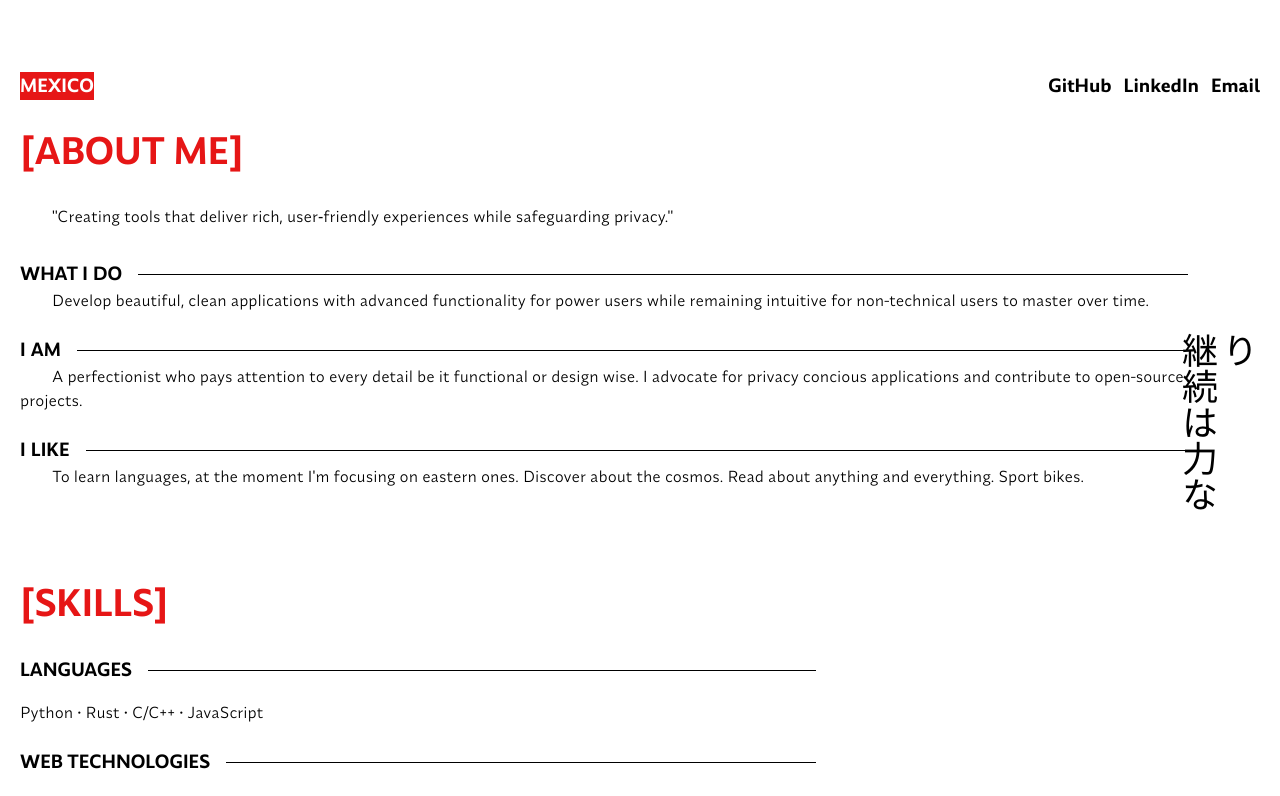
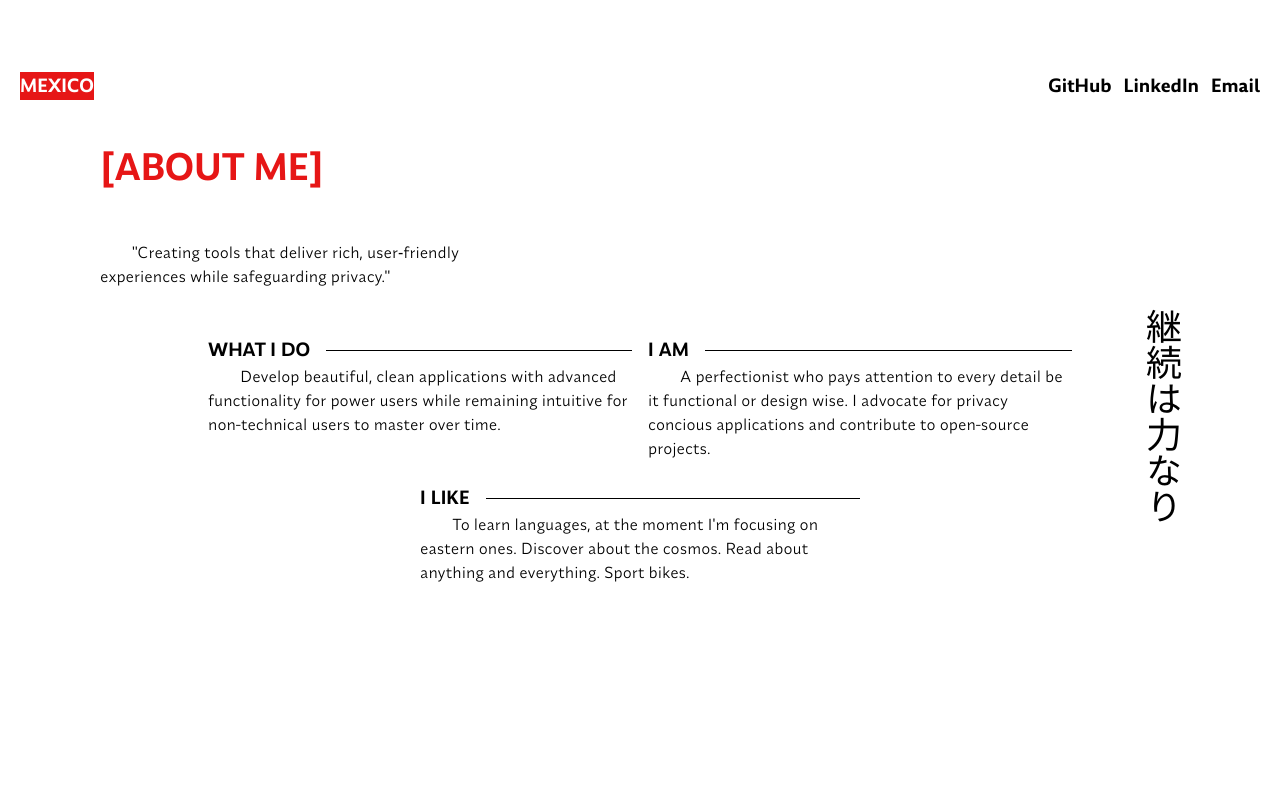
Before and after one commit to Jerson-Cortes/Jerson-Cortes.github.io, a Next.js app: page / in a window 1280 px wide. Shown: the part 680-1476 px from the top of the page. Built offline with nearby package versions, Linux system fonts and the light colour scheme; a web font is replaced by a local one.

Commit message:
Add table responsiveness to about-me section.

```diff
--- a/app/sections/about_me.tsx
+++ b/app/sections/about_me.tsx
@@ -1,28 +1,33 @@
 export default function AboutMe() {
   return (
-    <section id="AboutMe">
-      <div className="flex flex-col mt-18 relative" id="AboutMe">
-        <h2 className="text-(--red) text-4xl">[ABOUT ME]</h2>
-        <p className="indent-8 py-8">"Creating tools that deliver rich, user‑friendly experiences while safeguarding privacy."</p>
-
-        <div className="pr-18">
+    <section id="AboutMe" className="w-full md:h-[calc(100vh-6rem)]">
+      <div className="flex flex-col mt-22 relative" id="AboutMe">
+        <h2 className="text-(--red) text-4xl md:ml-20">[ABOUT ME]</h2>
+        <p className="indent-8 py-8 md:w-100 md:mt-5 md:ml-20">"Creating tools that deliver rich, user‑friendly experiences while safeguarding privacy."</p>
+        <div className="flex flex-col md:flex-row md:flex-wrap pr-18 md:px-45 md:justify-center md:mt-4">
+          <div className="md:w-1/2 md:px-2">
             <div className="flex items-center">
               <p className="font-bold text-lg pr-4">WHAT I DO</p>
               <hr className="flex-1" />
             </div>
             <p className="indent-8 pb-6">Develop beautiful, clean applications with advanced functionality for power users while remaining intuitive for non-technical users to master over time.</p>
+          </div>
+          <div className="md:w-1/2 md:px-2">
             <div className="flex items-center">
               <p className="font-bold text-lg pr-4">I AM</p>
               <hr className="flex-1" />
             </div>
             <p className="indent-8 pb-6">A perfectionist who pays attention to every detail be it functional or design wise. I advocate for privacy concious applications and contribute to open-source projects.</p>
+          </div>
+          <div className="md:w-1/2">
             <div className="flex items-center">
               <p className="font-bold text-lg pr-4">I LIKE</p>
               <hr className="flex-1" />
             </div>
             <p className="indent-8 pb-6">To learn languages, at the moment I'm focusing on eastern ones. Discover about the cosmos. Read about anything and everything. Sport bikes.</p>
           </div>
-        <p className="absolute right-1 top-50 text-4xl japanese writing-vertical-lr">継続は力なり</p>
+        </div>
+        <p className="absolute right-1 top-50 text-4xl japanese writing-vertical-lr md:right-20 md:top-40">継続は力なり</p>
       </div>
     </section>
   )
```
Lines whose indentation alone changed are shown as unchanged.
